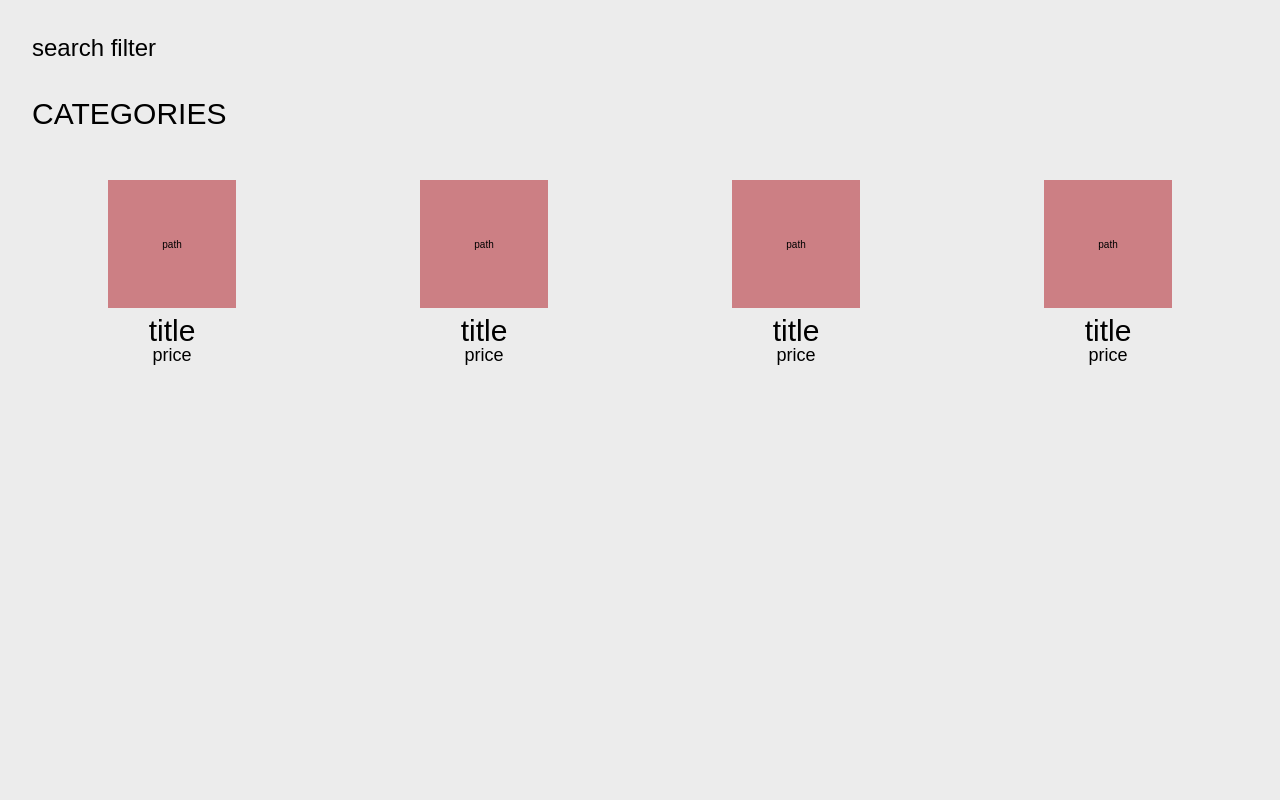
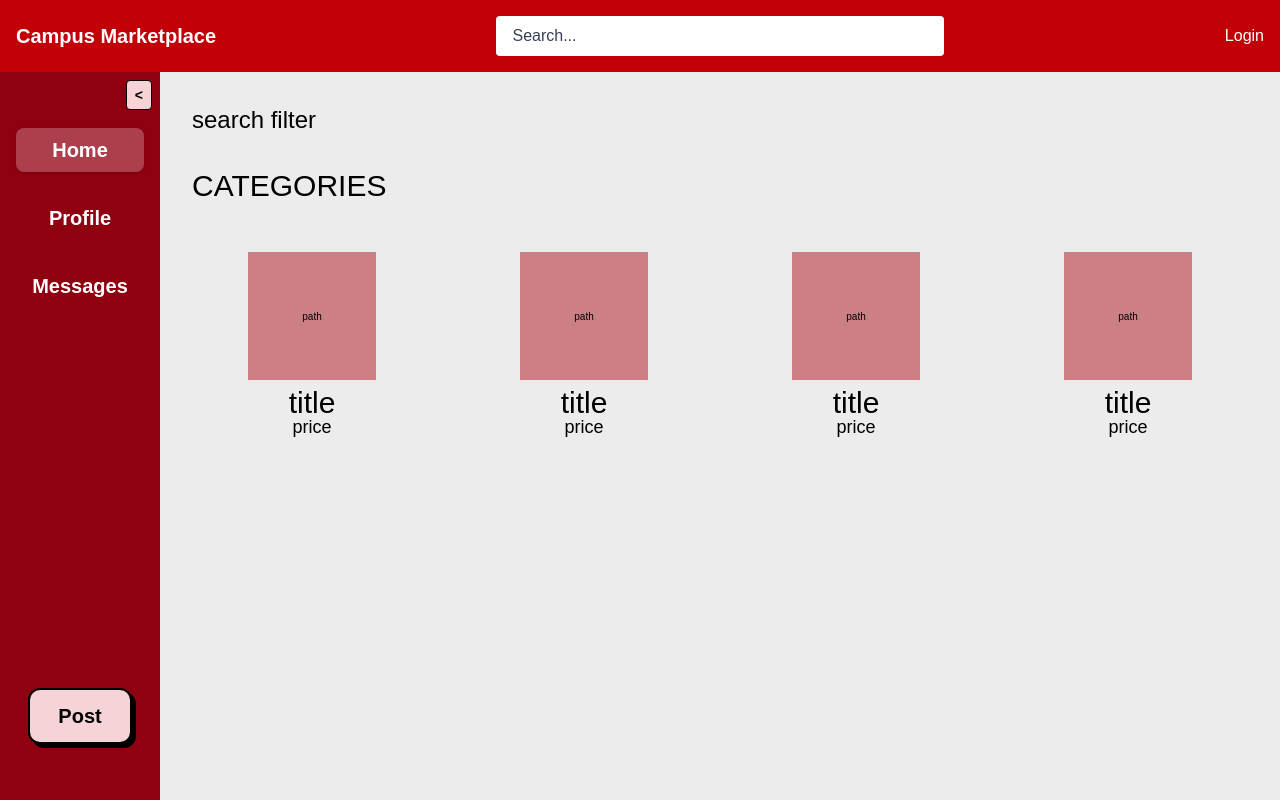
Before and after one commit to campus-marketplace-app/campus-marketplace, a React (Vite) app in the folder apps/web/: page / in a window 1280 px wide. Built offline with nearby package versions, Linux system fonts and the light colour scheme.

Commit message:
login/signup page conditionals setup for formating

```diff
--- a/apps/web/src/features/page-header.tsx
+++ b/apps/web/src/features/page-header.tsx
@@ -1,17 +1,42 @@
-export default function PageHeader() {
+import { Link } from 'react-router-dom';
+
+type HeaderProps = {
+    isLoggedIn: boolean;
+    isRegistering: boolean;
+};
+
+export default function PageHeader({
+    isLoggedIn,
+    isRegistering,
+}: HeaderProps) {
     return (
         <nav className="bg-red-700 p-4 w-full">
             <div className="flex items-center justify-between gap-8">
-                <a href="/" className="text-white font-bold text-xl">
+                <Link to="/" className="text-white font-bold text-xl">
                     Campus Marketplace
-                </a>
+                </Link>
 
+                {isRegistering ? (
                     <input
                         type="text"
                         placeholder="Search..."
                         className="flex-1 max-w-md rounded bg-white px-4 py-2 text-black placeholder:text-gray-700"
                     />
+                ) : null}
 
+                {isRegistering ? (
+                    isLoggedIn ? (
+                        <Link to="/profile" className="text-white hover:text-gray-200">
+                            Profile
+                        </Link>
+                    ) : (
+                        <Link to="/login" className="text-white hover:text-gray-200">
+                            Login
+                        </Link>
+                    )
+                ) : null}
+
+                {isRegistering && isLoggedIn ? (
                     <button
                         type="button"
                         aria-label="Cart"
@@ -31,6 +56,7 @@ export default function PageHeader() {
                             <path d="M3 4h2l2.6 10.4A2 2 0 0 0 9.5 16H17a2 2 0 0 0 1.9-1.4L21 7H7" />
                         </svg>
                     </button>
+                ) : null}
             </div>
         </nav>
     );
--- a/apps/web/src/layouts/sidebar-layout.tsx
+++ b/apps/web/src/layouts/sidebar-layout.tsx
@@ -10,7 +10,7 @@ const getCurrentDateTimeLocal = () => {
 };
 
 export default function SidebarLayout() {
-    const [isRegistering, setIsRegistering] = useState(false);
+    const [isLoggedIn] = useState(false);
     const [showForm, setShowForm] = useState(false);
     const [isSidebarOpen, setIsSidebarOpen] = useState(true);
     const [listingTitle, setListingTitle] = useState('LISTINGS.title');
@@ -21,6 +21,7 @@ export default function SidebarLayout() {
     const [listingDescription, setListingDescription] = useState('LISTINGS.description');
     const [listingImageLabel, setListingImageLabel] = useState('picture of the product');
     const location = useLocation();
+    const isRegistering = !['/login', '/signup'].includes(location.pathname);
 
     const handleListingImageChange = (event: ChangeEvent<HTMLInputElement>) => {
         const selectedFile = event.target.files?.[0];
@@ -43,7 +44,10 @@ export default function SidebarLayout() {
 
     return (
         <div className="flex flex-col h-screen">
-            {isRegistering ? <PageHeader /> : null}
+            <PageHeader
+                isLoggedIn={isLoggedIn}
+                isRegistering={isRegistering}
+            />
 
             <div className="flex flex-1 overflow-hidden bg-[#ececec]">
                 {isRegistering ? <aside
```
Lines whose indentation alone changed are shown as unchanged.
